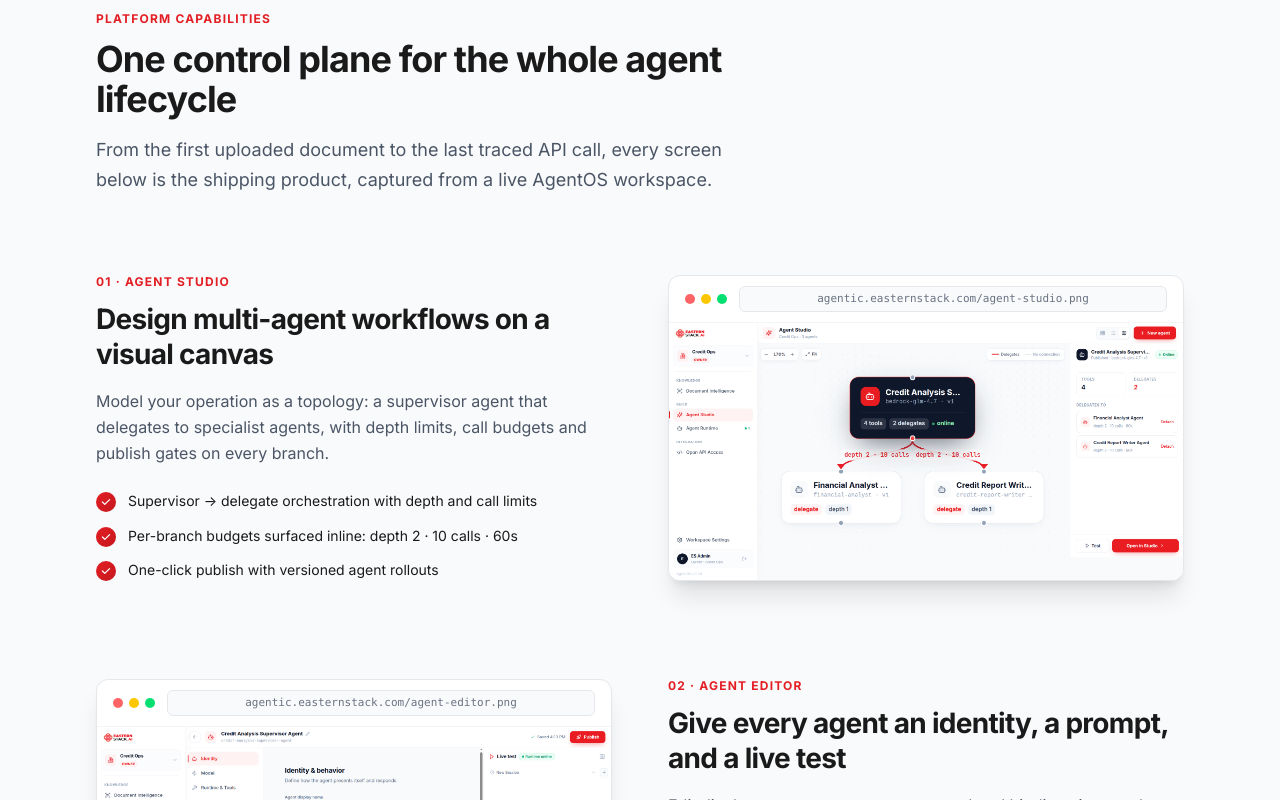
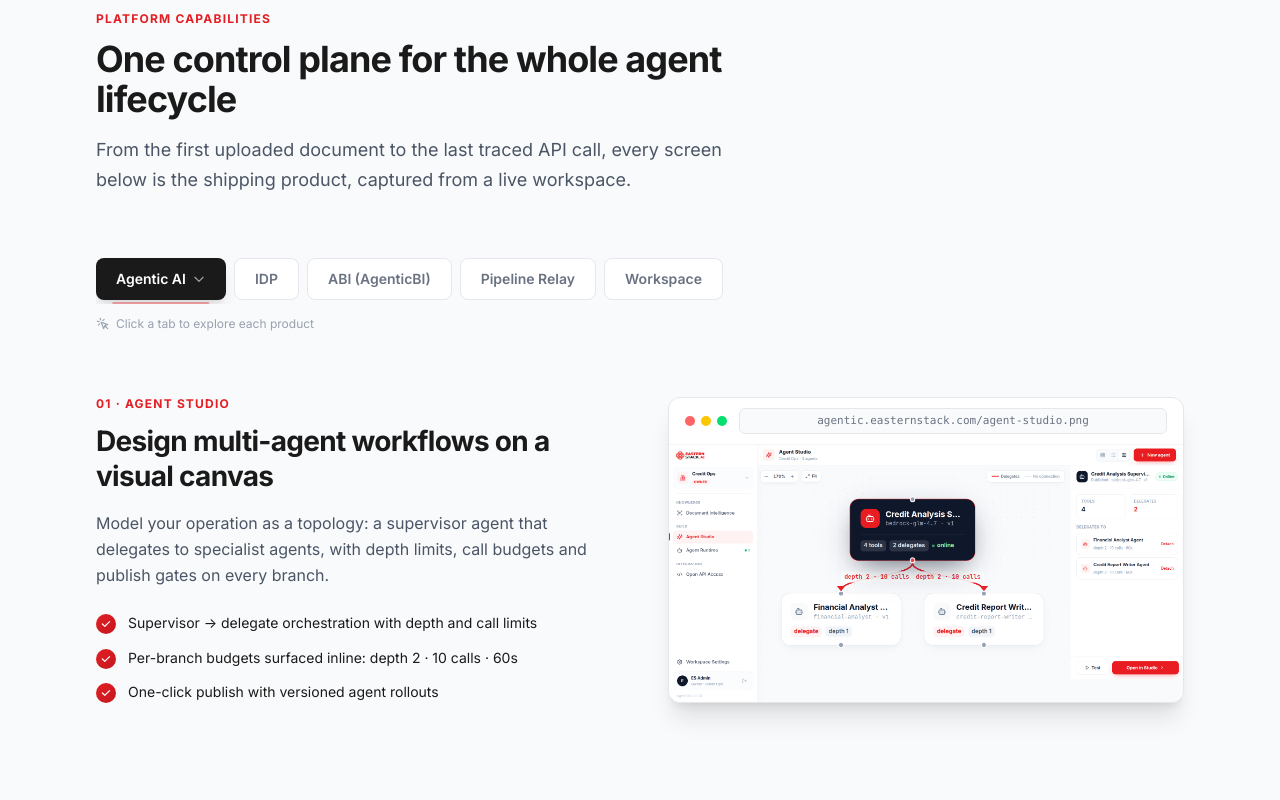
Before and after one commit to yudoeastern/web-es, a Next.js app: page /solutions in a window 1280 px wide. Shown: the part 1500-2300 px from the top of the page. Built offline with nearby package versions, Linux system fonts and the light colour scheme.

Commit message:
add tabbed capabilities section with animated indicator, lightbox navigation, and hero copy updates

```diff
--- a/src/app/globals.css
+++ b/src/app/globals.css
@@ -429,3 +429,37 @@
   color: #94A3B8;
   pointer-events: none;
 }
+
+/* Hide scrollbar for horizontal tab bar */
+.scrollbar-hide {
+  -ms-overflow-style: none;
+  scrollbar-width: none;
+}
+.scrollbar-hide::-webkit-scrollbar {
+  display: none;
+}
+
+/* Tab indicator: dot to line expand, then pulse */
+@keyframes tab-expand {
+  0% {
+    width: 4px;
+    opacity: 0.4;
+  }
+  100% {
+    width: 75%;
+    opacity: 1;
+  }
+}
+
+@keyframes tab-pulse {
+  0%, 100% {
+    opacity: 1;
+  }
+  50% {
+    opacity: 0.3;
+  }
+}
+
+.tab-indicator {
+  animation: tab-expand 0.4s ease-out forwards, tab-pulse 1.8s ease-in-out 0.4s infinite;
+}
--- a/src/app/solutions/page.tsx
+++ b/src/app/solutions/page.tsx
@@ -158,7 +158,7 @@
 function FeatureRow({ feature, flip }: { feature: typeof FEATURES[0]; flip: boolean }) {
   const [lightbox, setLightbox] = useState<{ images: string[]; index: number } | null>(null);
 
-  const allImages = "images" in feature && feature.images ? feature.images : [feature.image];
+  const allImages = "images" in feature && feature.images ? feature.images : "image" in feature && feature.image ? [feature.image] : [];
 
   function openLightbox(index: number) {
     setLightbox({ images: allImages, index });
@@ -247,11 +247,11 @@
                 <span className="h-2.5 w-2.5 rounded-full bg-green-400" />
               </span>
               <span className="min-w-0 flex-1 truncate rounded-md border border-gray-200 bg-gray-50 px-3 py-1 text-center font-mono text-[11px] text-gray-500">
-                agentic.easternstack.com{feature.image.replace("/agentos/screens", "")}
+                agentic.easternstack.com{allImages[0]?.replace("/agentos/screens", "")}
               </span>
             </div>
             <img
-              src={feature.image}
+              src={allImages[0]}
               alt={feature.alt}
               loading="lazy"
               className="block w-full"
@@ -333,6 +333,79 @@
   );
 }
 
+const TABS = [
+  { label: "Agentic AI", indices: [0, 1] },
+  { label: "IDP", indices: [2] },
+  { label: "ABI (AgenticBI)", indices: [3] },
+  { label: "Pipeline Relay", indices: [4] },
+  { label: "Workspace", indices: [5] },
+];
+
+function CapabilitiesSection() {
+  const [activeTab, setActiveTab] = useState(0);
+  const activeFeatures = TABS[activeTab].indices.map((i) => FEATURES[i]);
+
+  return (
+    <section className="border-y border-gray-200 bg-gray-50 py-20 sm:py-24">
+      <div className="mx-auto max-w-6xl px-5 sm:px-8">
+        <div className="max-w-2xl">
+          <p className="text-xs font-bold uppercase tracking-widest text-[#E31E24]">Platform capabilities</p>
+          <h2 className="mt-3 text-3xl font-bold tracking-tight text-[#1A1A1A] sm:text-4xl">
+            One control plane for the whole agent lifecycle
+          </h2>
+          <p className="mt-4 text-lg leading-relaxed text-gray-600">
+            From the first uploaded document to the last traced API call, every screen below is
+            the shipping product, captured from a live workspace.
+          </p>
+        </div>
+
+        {/* Tab Bar */}
+        <div className="mt-12 sm:mt-16">
+          <div className="relative flex gap-2 overflow-x-auto pb-1 scrollbar-hide">
+            {TABS.map((tab, i) => (
+              <button
+                key={tab.label}
+                onClick={() => setActiveTab(i)}
+                className={`relative shrink-0 rounded-lg px-5 py-2.5 text-sm font-semibold transition-all duration-300 cursor-pointer
+                  ${activeTab === i
+                    ? "bg-[#1A1A1A] text-white shadow-lg shadow-black/10"
+                    : "bg-white text-gray-500 hover:bg-gray-100 hover:text-[#1A1A1A] border border-gray-200"
+                  }
+                `}
+              >
+                <span className="flex items-center gap-1.5">
+                  {tab.label}
+                  {activeTab === i && (
+                    <svg className="h-3.5 w-3.5 opacity-60" fill="none" stroke="currentColor" viewBox="0 0 24 24">
+                      <path strokeLinecap="round" strokeLinejoin="round" strokeWidth={2} d="M19 9l-7 7-7-7" />
+                    </svg>
+                  )}
+                </span>
+                {activeTab === i && (
+                  <span className="tab-indicator absolute -bottom-1 left-1/2 h-0.5 -translate-x-1/2 rounded-full bg-[#E31E24]" />
+                )}
+              </button>
+            ))}
+          </div>
+          <p className="mt-3 flex items-center gap-1.5 text-xs text-gray-400">
+            <svg className="h-3.5 w-3.5" fill="none" stroke="currentColor" viewBox="0 0 24 24">
+              <path strokeLinecap="round" strokeLinejoin="round" strokeWidth={2} d="M15 15l-2 5L9 9l11 4-5 2zm0 0l5 5M7.188 2.239l.777 2.897M5.136 7.965l-2.898-.777M13.95 4.05l-2.122 2.122m-5.657 5.656l-2.12 2.122" />
+            </svg>
+            Click a tab to explore each product
+          </p>
+        </div>
+
+        {/* Active Tab Features */}
+        <div className="mt-12 space-y-20 sm:mt-16 sm:space-y-24">
+          {activeFeatures.map((feature, index) => (
+            <FeatureRow key={feature.eyebrow} feature={feature} flip={index % 2 === 1} />
+          ))}
+        </div>
+      </div>
+    </section>
+  );
+}
+
 export default function SolutionsPage() {
   return (
     <div className="min-h-screen">
@@ -353,7 +426,7 @@
         <div className="relative mx-auto max-w-6xl px-5 sm:px-8">
           <div className="mx-auto max-w-3xl text-center">
             <div className="inline-flex items-center gap-1.5 rounded-full border border-gray-200 bg-gray-50 px-3 py-1 text-xs font-semibold text-gray-600">
-              <span className="inline-block h-1.5 w-1.5 rounded-full bg-[#E31E24]" aria-hidden="true" />
+              <span className="inline-block h-1.5 w-1.5 rounded-full bg-green-500" aria-hidden="true" />
               Enterprise Agentic AI Platform
             </div>
 
@@ -410,26 +483,7 @@
       </section>
 
       {/* Capabilities Section */}
-      <section className="border-y border-gray-200 bg-gray-50 py-20 sm:py-24">
-        <div className="mx-auto max-w-6xl px-5 sm:px-8">
-          <div className="max-w-2xl">
-            <p className="text-xs font-bold uppercase tracking-widest text-[#E31E24]">Platform capabilities</p>
-            <h2 className="mt-3 text-3xl font-bold tracking-tight text-[#1A1A1A] sm:text-4xl">
-              One control plane for the whole agent lifecycle
-            </h2>
-            <p className="mt-4 text-lg leading-relaxed text-gray-600">
-              From the first uploaded document to the last traced API call, every screen below is
-              the shipping product, captured from a live AgentOS workspace.
-            </p>
-          </div>
-
-          <div className="mt-16 space-y-20 sm:mt-20 sm:space-y-24">
-            {FEATURES.map((feature, index) => (
-              <FeatureRow key={feature.eyebrow} feature={feature} flip={index % 2 === 1} />
-            ))}
-          </div>
-        </div>
-      </section>
+      <CapabilitiesSection />
 
       {/* LLM Providers Section */}
       <section className="border-b border-gray-200 bg-white py-16 sm:py-20">
```
